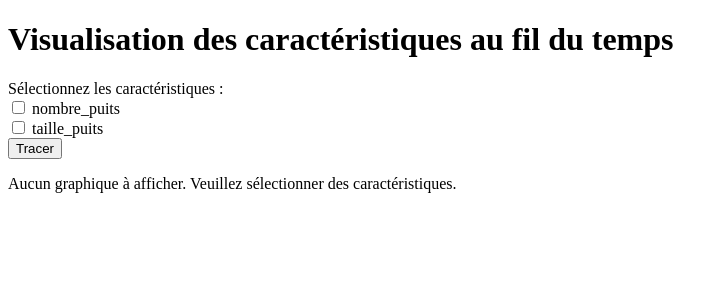
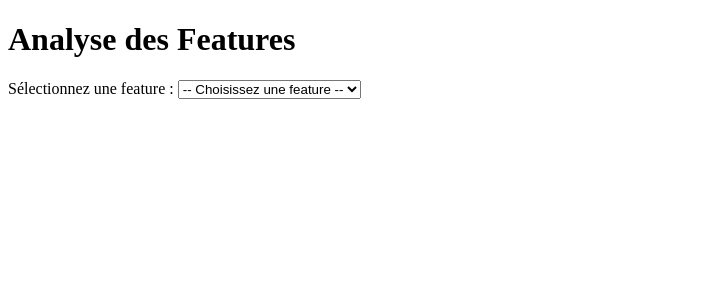
Before and after one commit to wesleymth/Lauzhack-2024-Counting-Stuff, a Flask app: page / in a window 1280 px wide. Shown: the top 300 px of the page, without its empty margins (0-728 px from the left). Run offline with Flask 3, Linux system fonts and the light colour scheme; some libraries are stand-ins or nearby versions.

Commit message:
update plots, adaptation to single images, remove 'Tracer' and scrolling list

```diff
--- a/app.py
+++ b/app.py
@@ -1,81 +1,91 @@
-from flask import Flask, render_template, request
+from flask import Flask, render_template, request, jsonify
 import plotly.graph_objects as go
-import pandas as pd
 import numpy as np
 
 app = Flask(__name__)
 
-# Convertir les données en DataFrame
-def prepare_data(data):
-    timestamps = [entry["timestamp"] for entry in data]
-    processed_data = {"timestamp": pd.to_datetime(timestamps)}
+# Exemple de données retournées par le modèle
+# Une seule image (liste contenant un seul dictionnaire)
+model_results = [{"feature_1": [1, 2, 2, 3, 3, 3, 4, 4, 5], "feature_2": [10, 15, 20, 25], "feature_3": 5}]
 
-    for key in data[0].keys():
-        if key != "timestamp":
-            processed_data[key] = [entry[key] if isinstance(entry[key], list) else [entry[key]] for entry in data]
+# Plusieurs images (analyse temporelle)
+# model_results = [
+#    {"timestamp": "2024-11-01", "nombre_puits": 5, "taille_puits": [10, 12, 9, 11, 13]},
+#    {"timestamp": "2024-11-02", "nombre_puits": 9, "taille_puits": [11, 10, 13, 12, 14, 15, 2, 3, 4]},
+#    {"timestamp": "2024-11-03", "nombre_puits": 4, "taille_puits": [9, 10, 11, 8]},
+#    {"timestamp": "2024-11-04", "nombre_puits": 7, "taille_puits": [14, 15, 13, 16, 15, 17, 18]},
+#]
 
-    return pd.DataFrame(processed_data)
+@app.route("/")
+def index():
+    if len(model_results) == 1:  # Une seule image analysée
+        features = [key for key, value in model_results[0].items() if isinstance(value, list)]
+        plot_type = "single"
+    else:  # Plusieurs images analysées
+        features = [key for key in model_results[0] if key != "timestamp"]
+        plot_type = "multiple"
+    return render_template("index.html", features=features, plot_type=plot_type)
 
-# Calcul des moyennes et des intervalles de confiance
-def get_statistical_summary(values):
-    means = [np.mean(v) for v in values]
-    stds = [np.std(v) for v in values]
-    cis = [1.96 * (s / np.sqrt(len(v))) if len(v) > 1 else 0 for v, s in zip(values, stds)]
-    return means, cis
+@app.route("/plot", methods=["POST"])
+def plot():
+    selected_feature = request.json.get("feature")
+    plot_type = request.json.get("plot_type")
 
-# Fonction pour créer le graphique Plotly
-def create_plot(features):
-    fig = go.Figure()
-    timestamps = df["timestamp"]
+    if plot_type == "single":  # Une seule image analysée
+        data = model_results[0].get(selected_feature, [])
+        if isinstance(data, list):  # Distribution pour les features contenant une liste de valeurs
+            fig = go.Figure()
+            fig.add_trace(go.Histogram(x=data, nbinsx=10))
+            fig.update_layout(
+                title=f"Distribution de {selected_feature}",
+                xaxis_title=selected_feature,
+                yaxis_title="Fréquence",
+                template="plotly_white",
+            )
+        else:
+            return jsonify({"error": "Feature non valide pour un histogramme."}), 400
 
-    for feature in features:
-        values = df[feature]
+    else:  # Plusieurs images analysées
+        timestamps = [entry["timestamp"] for entry in model_results]
+        values = [entry[selected_feature] for entry in model_results]
+        if all(isinstance(v, (int, float)) for v in values):  # Line plot pour une valeur par image
+            fig = go.Figure()
+            fig.add_trace(go.Scatter(x=timestamps, y=values, mode="lines+markers"))
+            fig.update_layout(
+                title=f"Évolution de {selected_feature} dans le temps",
+                xaxis_title="Temps",
+                yaxis_title=selected_feature,
+                template="plotly_white",
+            )
+        elif all(isinstance(v, list) for v in values):  # Line plot avec intervalle de confiance
+            mean_values = [np.mean(v) for v in values]
+            std_values = [np.std(v) for v in values]
+            lower_bound = [m - s for m, s in zip(mean_values, std_values)]
+            upper_bound = [m + s for m, s in zip(mean_values, std_values)]
 
-        if isinstance(values.iloc[0], list):
-            # Calculer moyennes et IC pour les listes
-            means, cis = get_statistical_summary(values)
+            fig = go.Figure()
             fig.add_trace(go.Scatter(
-                x=timestamps, y=means, mode="lines+markers", name=f"Moyenne {feature}"
+                x=timestamps, y=mean_values, mode="lines+markers", name="Moyenne"
             ))
             fig.add_trace(go.Scatter(
-                x=timestamps, y=[m - ci for m, ci in zip(means, cis)],
-                mode="lines", line=dict(width=0), showlegend=False
+                x=timestamps + timestamps[::-1],
+                y=upper_bound + lower_bound[::-1],
+                fill="toself",
+                fillcolor="rgba(0,100,250,0.2)",
+                line=dict(color="rgba(255,255,255,0)"),
+                name="Intervalle de confiance",
+                showlegend=True
             ))
-            fig.add_trace(go.Scatter(
-                x=timestamps, y=[m + ci for m, ci in zip(means, cis)],
-                mode="lines", fill="tonexty", line=dict(width=0), name=f"IC {feature}"
-            ))
+            fig.update_layout(
+                title=f"Évolution de {selected_feature} avec intervalle de confiance",
+                xaxis_title="Temps",
+                yaxis_title=selected_feature,
+                template="plotly_white",
+            )
         else:
-            # Simple lineplot pour les valeurs uniques
-            fig.add_trace(go.Scatter(
-                x=timestamps, y=[v[0] for v in values], mode="lines+markers", name=feature
-            ))
+            return jsonify({"error": "Format de feature non pris en charge."}), 400
 
-    fig.update_layout(
-        title="Caractéristiques sélectionnées au fil du temps",
-        xaxis_title="Temps",
-        yaxis_title="Valeur",
-        hovermode="x unified"
-    )
-    return fig.to_html(full_html=False)
+    return jsonify(fig.to_json())
 
-@app.route('/', methods=["GET", "POST"])
-def index():
-    selected_features = request.form.getlist("features") if request.method == "POST" else []
-    feature_options = [feature for feature in df.columns if feature != "timestamp"]
-
-    # Générer le graphique si des features sont sélectionnées
-    graph_html = create_plot(selected_features) if selected_features else ""
-
-    return render_template("index.html", feature_options=feature_options, graph_html=graph_html)
-
-if __name__ == '__main__':
-    data = [
-    {"timestamp": "2024-11-01", "nombre_puits": 5, "taille_puits": [10, 12, 9, 11, 13]},
-    {"timestamp": "2024-11-02", "nombre_puits": 9, "taille_puits": [11, 10, 13, 12, 14, 15, 2, 3, 4]},
-    {"timestamp": "2024-11-03", "nombre_puits": 4, "taille_puits": [9, 10, 11, 8]},
-    {"timestamp": "2024-11-04", "nombre_puits": 7, "taille_puits": [14, 15, 13, 16, 15, 17, 18]},
-]
-
-    df = prepare_data(data)
+if __name__ == "__main__":
     app.run(debug=True)
--- a/templates/index.html
+++ b/templates/index.html
@@ -3,28 +3,43 @@
 <head>
     <meta charset="UTF-8">
     <meta name="viewport" content="width=device-width, initial-scale=1.0">
-    <title>Visualisation des Caractéristiques</title>
-    <script src="https://cdn.plot.ly/plotly-latest.min.js"></script>
+    <title>Analyse des Features</title>
+    <script src="https://cdn.plot.ly/plotly-2.24.1.min.js"></script>
+    <script src="https://code.jquery.com/jquery-3.6.0.min.js"></script>
 </head>
 <body>
-    <h1>Visualisation des caractéristiques au fil du temps</h1>
+    <h1>Analyse des Features</h1>
+    <label for="feature-select">Sélectionnez une feature :</label>
+    <select id="feature-select">
+        <option value="" disabled selected>-- Choisissez une feature --</option>
+        {% for feature in features %}
+        <option value="{{ feature }}">{{ feature }}</option>
+        {% endfor %}
+    </select>
+    <div id="plot"></div>
+    <script>
+        $(document).ready(function() {
+            const plotType = "{{ plot_type }}";
 
-    <form method="POST">
-        <label for="features">Sélectionnez les caractéristiques :</label><br>
-        {% for feature in feature_options %}
-            <input type="checkbox" name="features" value="{{ feature }}"
-                   {% if feature in request.form.getlist('features') %}checked{% endif %}>
-            {{ feature }}<br>
-        {% endfor %}
-        <button type="submit">Tracer</button>
-    </form>
-
-    <div>
-        {% if graph_html %}
-            {{ graph_html|safe }}
-        {% else %}
-            <p>Aucun graphique à afficher. Veuillez sélectionner des caractéristiques.</p>
-        {% endif %}
-    </div>
+            $("#feature-select").change(function() {
+                const selectedFeature = $(this).val();
+                if (selectedFeature) {
+                    $.ajax({
+                        url: "/plot",
+                        type: "POST",
+                        contentType: "application/json",
+                        data: JSON.stringify({ feature: selectedFeature, plot_type: plotType }),
+                        success: function(data) {
+                            const plotData = JSON.parse(data);
+                            Plotly.newPlot("plot", plotData.data, plotData.layout);
+                        },
+                        error: function(error) {
+                            console.error("Erreur :", error.responseJSON);
+                        }
+                    });
+                }
+            });
+        });
+    </script>
 </body>
 </html>
```
